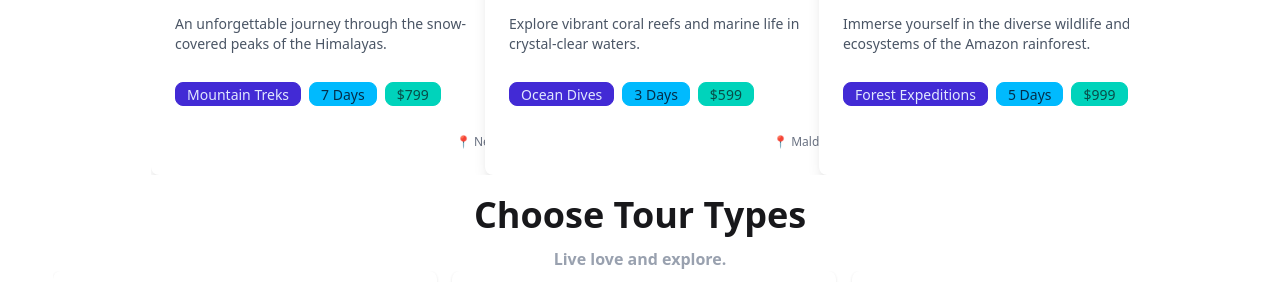
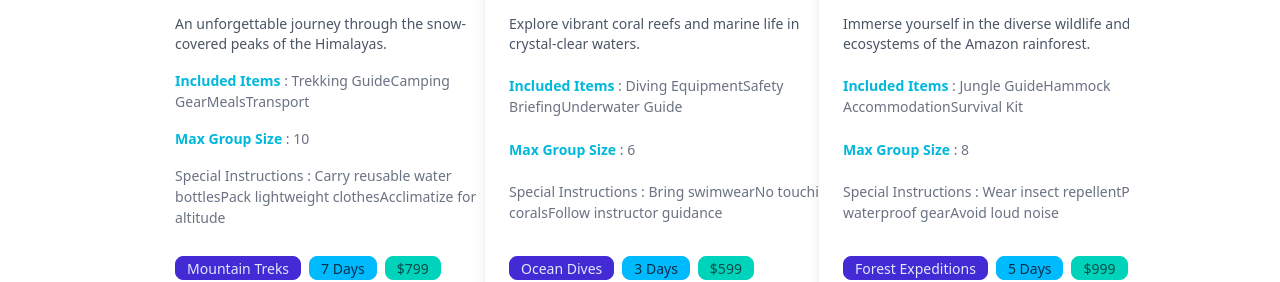
Before and after one commit to Amitkumersarkar/Eco-Adventure, a React (Vite) app: page / in a window 1280 px wide. Shown: the part 1276-1558 px from the top of the page. Built offline with nearby package versions, Linux system fonts and the light colour scheme.

Commit message:
updated adventure card section

```diff
--- a/src/Components/Pages/AdventureCard.jsx
+++ b/src/Components/Pages/AdventureCard.jsx
@@ -7,6 +7,9 @@ const AdventureCard = ({ cardInfo }) => {
         cost,
         location,
         duration,
+        maxGroupSize,
+        includedItems,
+        specialInstructions
     } = cardInfo;
 
     return (
@@ -21,7 +24,9 @@ const AdventureCard = ({ cardInfo }) => {
             <div className="card-body space-y-2">
                 <h2 className="text-xl font-bold text-gray-800">{title}</h2>
                 <p className="text-gray-600 text-sm">{shortDescription}</p>
-
+                <p className="text-gray-500"><span className="text-cyan-500 font-semibold">Included Items</span> : {includedItems} </p>
+                <p className="text-gray-500"> <span className="text-cyan-500 font-semibold">Max Group Size </span> : {maxGroupSize}</p>
+                <p className="text-gray-500"> <span className="text-cyan-5 font-semibold00">Special Instructions</span> : {specialInstructions}</p>
                 <div className="flex flex-wrap gap-2 mt-3">
                     <span className="badge badge-primary">{category}</span>
                     <span className="badge badge-info">{duration}</span>
```
